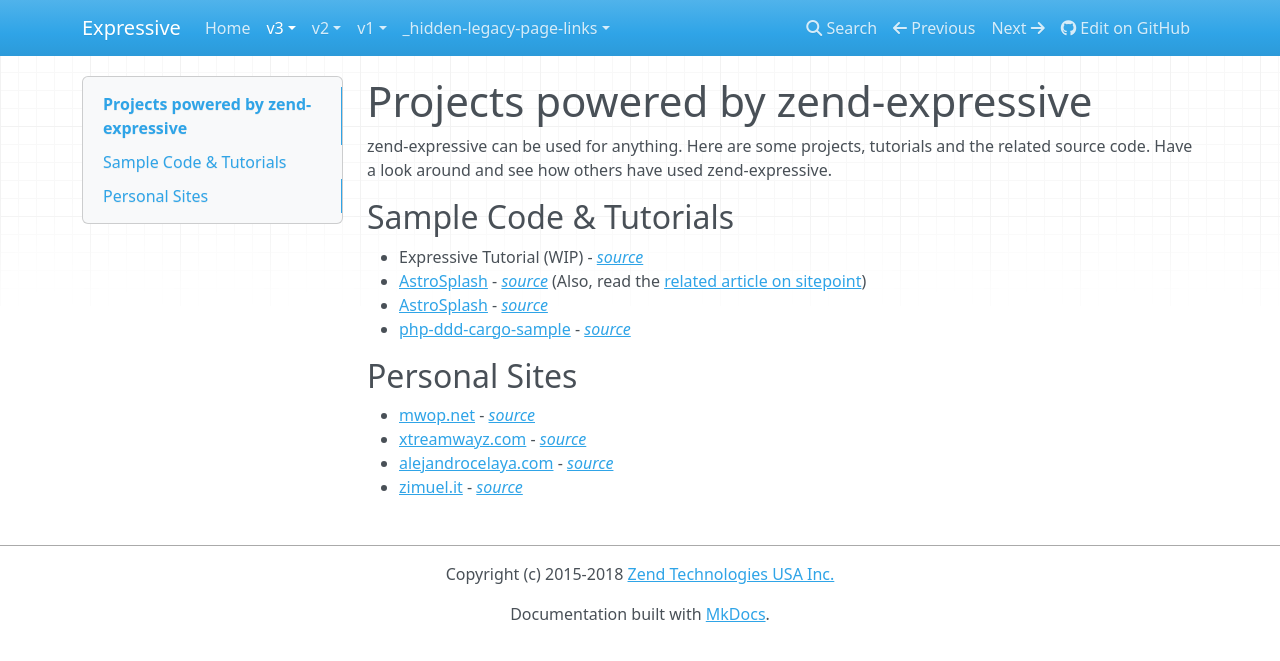
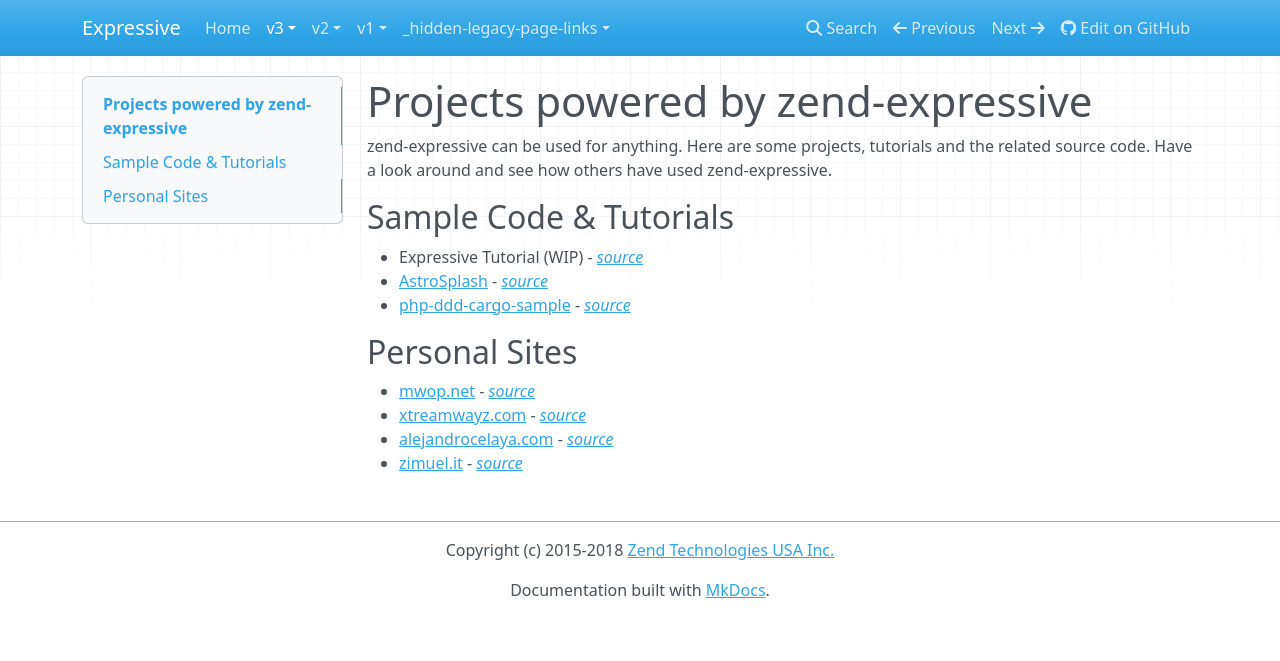
Before and after one commit to zendframework/zend-expressive, an MkDocs documentation site: the page built from docs/book/v3/reference/expressive-projects.md, in a window 1280 px wide. Shown: the top 661 px of the page. Built offline with MkDocs 1.6.1, drawn with Linux system fonts in a browser that asks for light colours; nearby versions of some CDN libraries; old or Windows-style settings are respelled for this version of MkDocs.

Commit message:
Adds empty lines after headlines

```diff
--- a/docs/book/v3/reference/expressive-projects.md
+++ b/docs/book/v3/reference/expressive-projects.md
@@ -5,13 +5,13 @@
 zend-expressive.
 
 ## Sample Code & Tutorials
+
 - Expressive Tutorial (WIP) - [*source*](https://github.com/RalfEggert/zend-expressive-tutorial)
-- [AstroSplash](http://astrosplash.com/) - [*source*](https://github.com/AndrewCarterUK/AstroSplash)
-  (Also, read the [related article on sitepoint](http://www.sitepoint.com/build-nasa-photo-gallery-zend-expressive/))
 - [AstroSplash](http://www.sitepoint.com/build-nasa-photo-gallery-zend-expressive/) - [*source*](https://github.com/AndrewCarterUK/AstroSplash)
 - [php-ddd-cargo-sample](https://codeliner.github.io/php-ddd-cargo-sample/) - [*source*](https://github.com/codeliner/php-ddd-cargo-sample)
 
 ## Personal Sites
+
 - [mwop.net](https://mwop.net/) - [*source*](https://github.com/weierophinney/mwop.net)
 - [xtreamwayz.com](https://xtreamwayz.com/) - [*source*](https://github.com/xtreamwayz/xtreamwayz.com)
 - [alejandrocelaya.com](http://www.alejandrocelaya.com/) - [*source*](https://github.com/acelaya/website-expressive)
```
